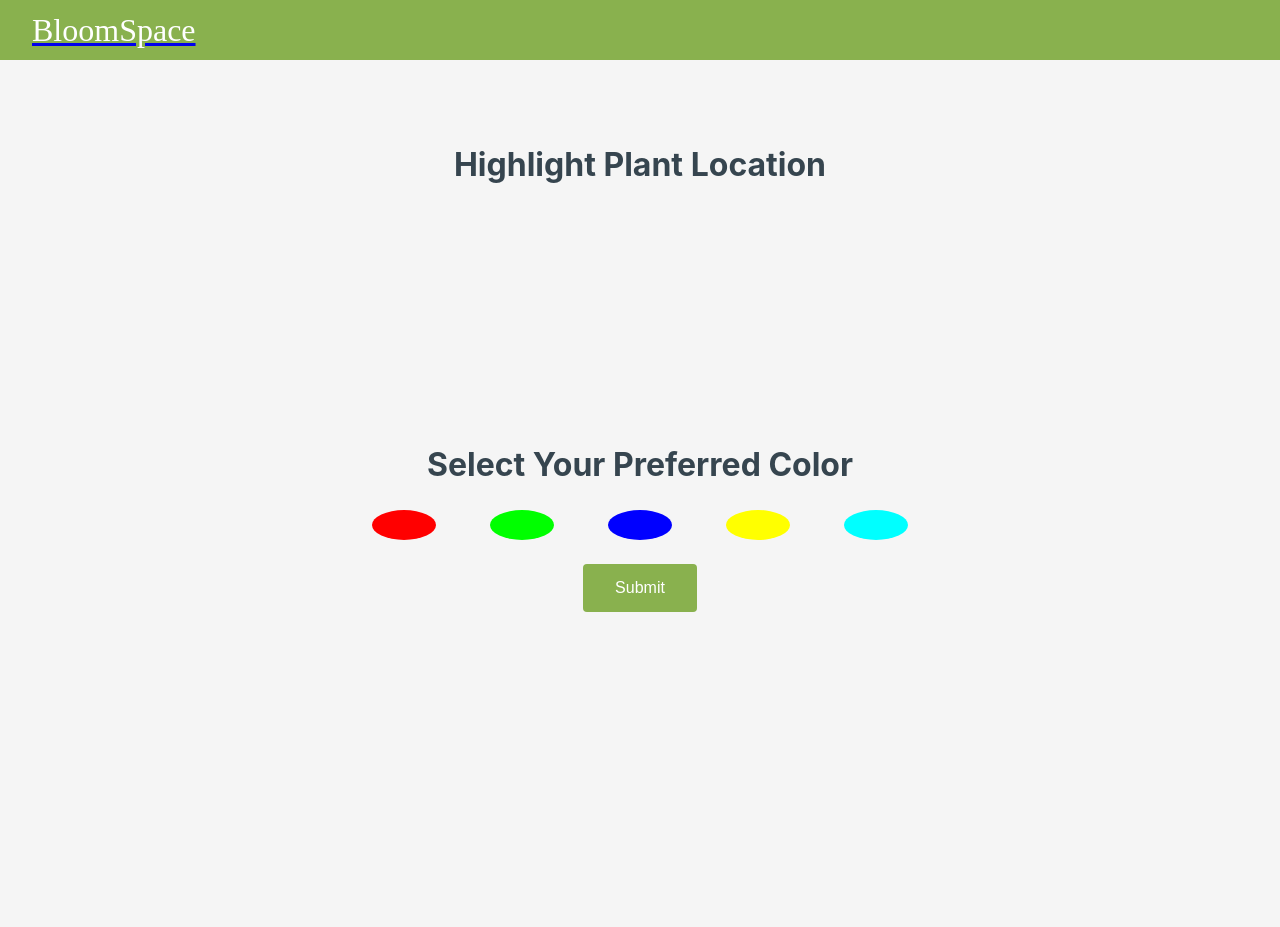
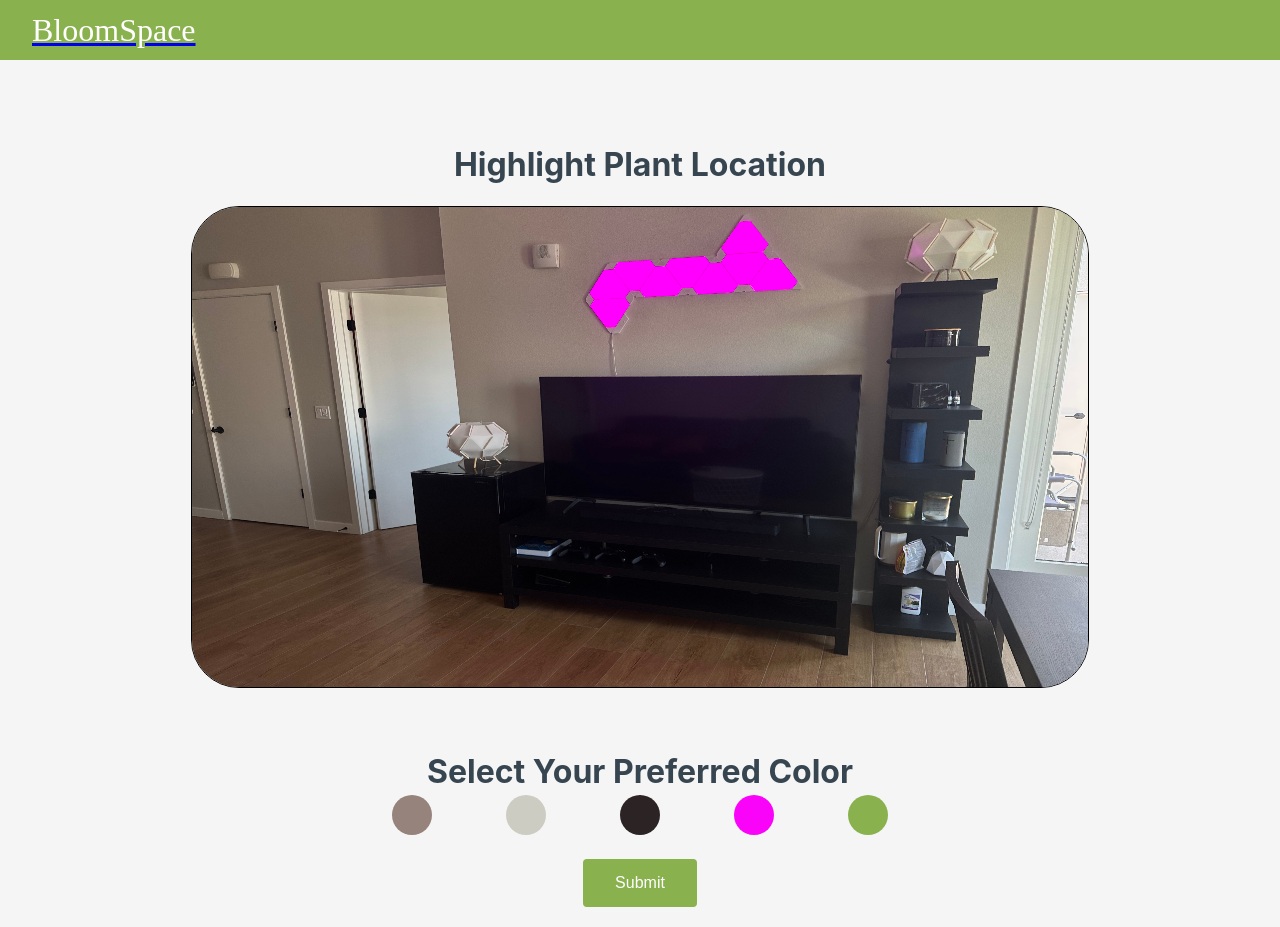
Before and after one commit to jackcdavey/BloomSpace, a Next.js app: page /highlight in a window 1280 px wide. Before the commit the page ends 800 px from the top, so only its background shows below. Built offline with nearby package versions, Linux system fonts and the light colour scheme.

Commit message:
Canvas working

```diff
--- a/src/pages/components/colorSelector.jsx
+++ b/src/pages/components/colorSelector.jsx
@@ -12,7 +12,7 @@ function ColorSelector({ colors, selectedColor, setSelectedColor }) {
                 <button
                     className={selectedColor === color ? 'color-button-selected' : 'color-button'}
                     key={index}
-                    style={{ backgroundColor: `rgb(${color.join(',')})` }}
+                    style={{ backgroundColor: color, padding: '20px' }}
                     onClick={() => setSelectedColor(color)}
 
                 />
--- a/src/pages/components/drawableImage.jsx
+++ b/src/pages/components/drawableImage.jsx
@@ -15,22 +15,28 @@ function DrawableImage({ image }) {
 
         const stopDrawing = () => {
             isDrawing = false;
+            context.beginPath(); // Reset the context state
         };
 
         const draw = (event) => {
             if (!isDrawing) return;
-            context.strokeStyle = 'yellow'; // Set the color of the drawing
-            context.lineWidth = 5; // Set the width of the drawing
-            context.lineCap = 'round'; // Set the end of the line to be rounded
-            context.lineTo(event.clientX - canvas.offsetLeft, event.clientY - canvas.offsetTop);
+            const rect = canvas.getBoundingClientRect(); // get the bounding rectangle
+            const scaleX = canvas.width / rect.width;   // relationship bitmap vs. element for X
+            const scaleY = canvas.height / rect.height; // relationship bitmap vs. element for Y
+            const x = (event.clientX - rect.left) * scaleX;  // scale mouse coordinates after they have
+            const y = (event.clientY - rect.top) * scaleY;
+            context.strokeStyle = 'rgba(255, 255, 0, 0.3)';
+            context.lineWidth = 300; // make the line thicker
+            context.lineCap = 'round';
+            context.lineTo(x, y);
             context.stroke();
             context.beginPath();
-            context.moveTo(event.clientX - canvas.offsetLeft, event.clientY - canvas.offsetTop);
+            context.moveTo(x, y);
         };
 
         if (image) {
             const img = new Image();
-            img.src = URL.createObjectURL(image);
+            img.src = image;
             img.onload = () => {
                 canvas.width = img.width;
                 canvas.height = img.height;
@@ -38,14 +44,12 @@ function DrawableImage({ image }) {
             };
         }
 
-        // Add the event listeners to the canvas
         canvas.addEventListener('mousedown', startDrawing);
         canvas.addEventListener('mouseup', stopDrawing);
         canvas.addEventListener('mouseout', stopDrawing);
         canvas.addEventListener('mousemove', draw);
 
         return () => {
-            // Remove the event listeners from the canvas
             canvas.removeEventListener('mousedown', startDrawing);
             canvas.removeEventListener('mouseup', stopDrawing);
             canvas.removeEventListener('mouseout', stopDrawing);
@@ -53,7 +57,7 @@ function DrawableImage({ image }) {
         };
     }, [image]);
 
-    return <canvas ref={canvasRef} />;
+    return <canvas ref={canvasRef} style={{ border: '1px solid black', borderRadius: '3rem', width: '70%', height: '30rem' }} />;
 }
 
 export default DrawableImage;
--- a/src/pages/highlight.jsx
+++ b/src/pages/highlight.jsx
@@ -12,13 +12,12 @@ export default function Highlight() {
     const [colors, setColors] = useState([]);
 
     useEffect(() => {
-        // Here you should make the request to your API to get the color palette
-        // I'll set a hardcoded palette for the example
+        // Get the colors from the python server
         setColors([
-            [255, 0, 0],
-            [0, 255, 0],
-            [0, 0, 255],
-            [255, 255, 0],
+            '#95837c',
+            '#ccccc3',
+            '#2c2324',
+            '#fa04f9',
             [0, 255, 255],
         ]);
     }, []);
@@ -29,12 +28,18 @@ export default function Highlight() {
         router.push('/result');
     };
 
+    console.log(file + ' is the file');
     return (
         <div>
             <Navbar />
             <h1>Highlight Plant Location</h1>
-            <DrawableImage image={file} />
-            <h1>Select Your Preferred Color</h1>
+            <div style={{ width: '100%', display: 'flex', justifyContent: 'center' }}>
+                <DrawableImage image={'./assets/IMG_2374.jpeg'} />
+            </div>
+            {/* <img src={file} alt="Preview" /> */}
+            {/* <img src="./assets/IMG_2374.jpeg" alt="Preview" style={{ maxWidth: '50%', borderRadius: '2rem' }} /> */}
+            <h1 style={{ margin: 0 }}>Select Your Preferred Color</h1>
+
             <div style={{ width: '100%', display: 'flex', justifyContent: 'center' }}>
                 <ColorSelector
                     colors={colors}
```
Also changed, not shown: src/pages/PlantSuggestions.jsx (+16 -1 lines), src/pages/index.js (+4 -4 lines), src/pages/result.jsx (+8 -1 lines), public/assets/IMG_2374.jpeg (added).
